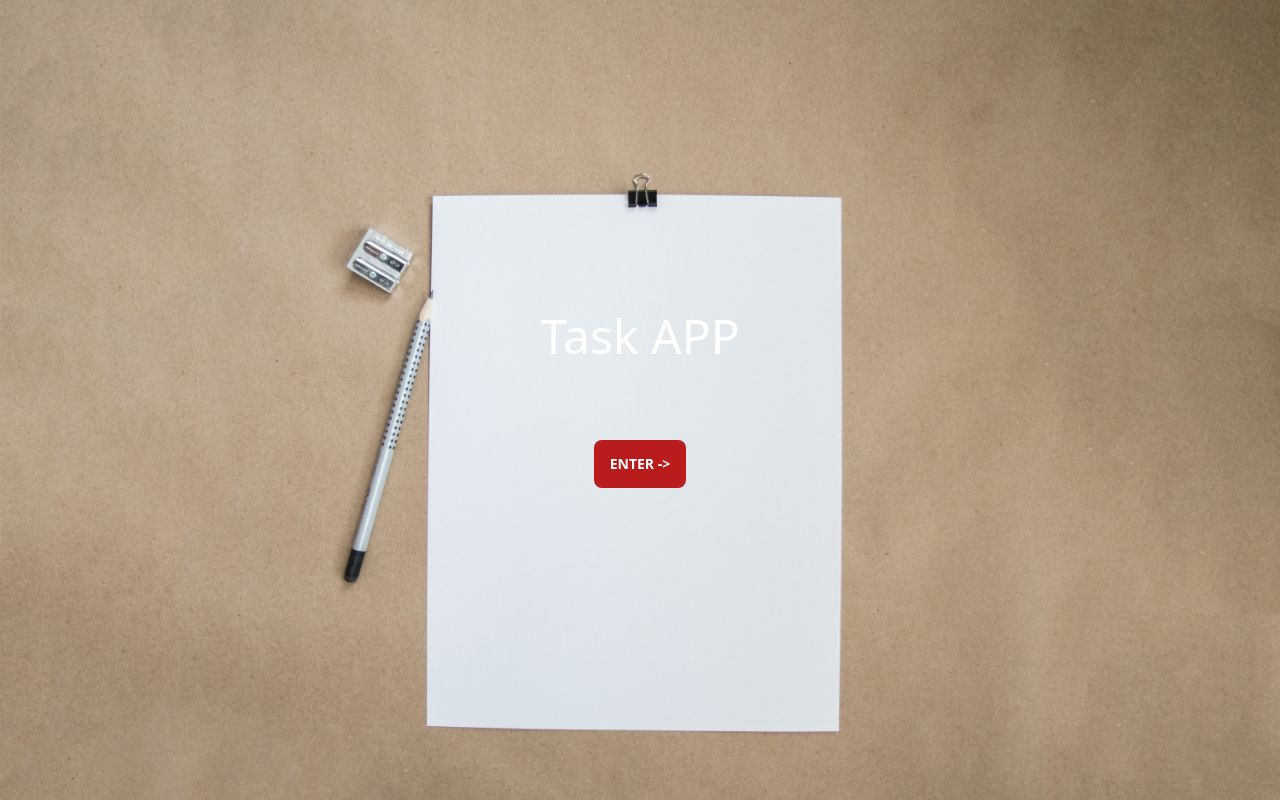
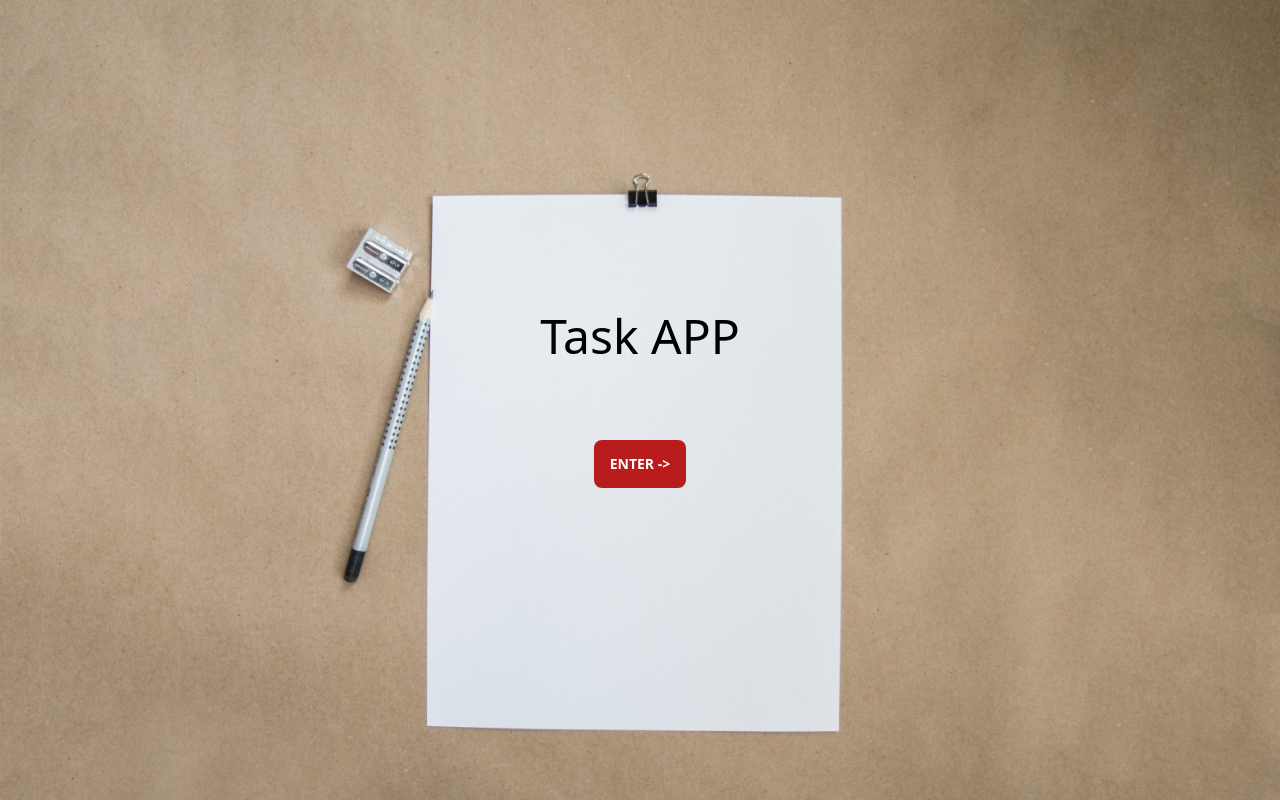
Before and after one commit to SShrimpman/TaskTrackingApplication, a Vue app: page / in a window 1280 px wide. Built offline with nearby package versions, Linux system fonts and the light colour scheme.

Commit message:
Changed Text Color of the Title

```diff
--- a/src/components/InitialPage.vue
+++ b/src/components/InitialPage.vue
@@ -1,7 +1,7 @@
 <template>
   <div class="flex justify-center h-screen">
     <div class="grid content-center gap-20">
-      <div class="text-white text-5xl">
+      <div class="text-5xl text-black">
         Task APP
       </div>
       <div class="flex justify-center">
```
